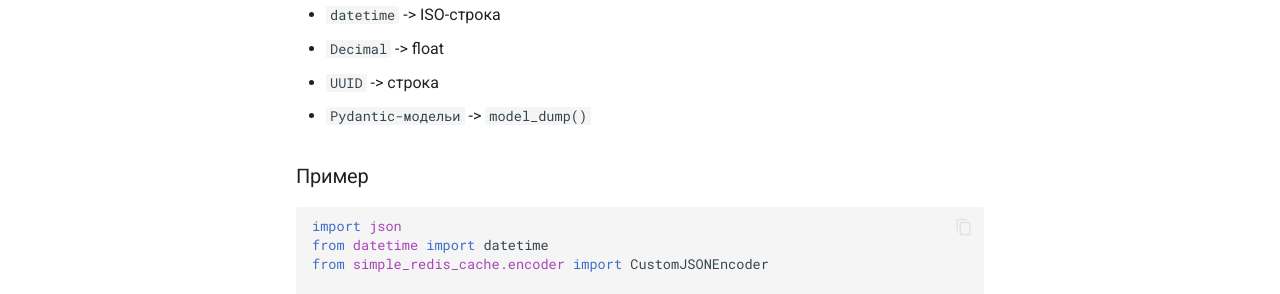
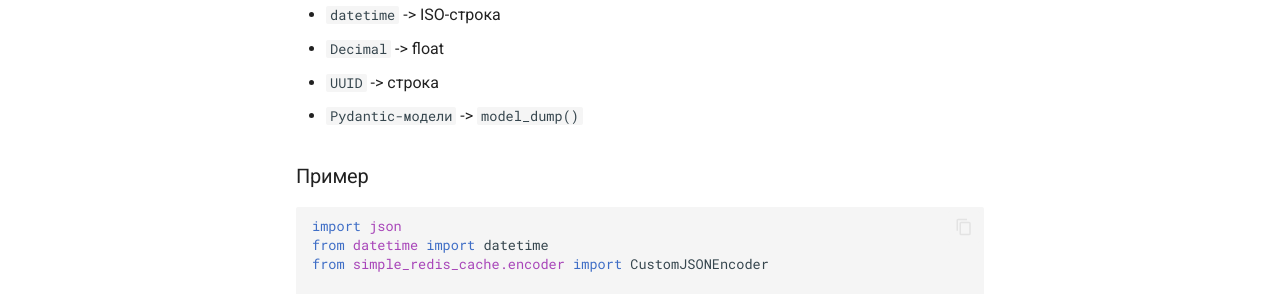
Before and after one commit to hotpotato89/simple-redis-cache, an MkDocs documentation site: the page built from docs/api.md, in a window 1280 px wide and 900 px high, scrolled down 1120 px. Shown: the part 470-764 px from the top of the window. Built offline with MkDocs 1.6.1 and Material for MkDocs 9.7.7, drawn with Linux system fonts in a browser that asks for light colours; comment, search, counter and statistics services are not loaded.

Commit message:
docs(mkdocs): typo fix

```diff
--- a/docs/api.md
+++ b/docs/api.md
@@ -63,7 +63,7 @@ await cache.invalidate_cache(prefix="user")
 * `datetime` -> ISO-строка
 * `Decimal` -> float
 * `UUID` -> строка
-* `Pydantic-модельи` -> `model_dump()`
+* `Pydantic-модели` -> `model_dump()`
 
 ### Пример
 
```
